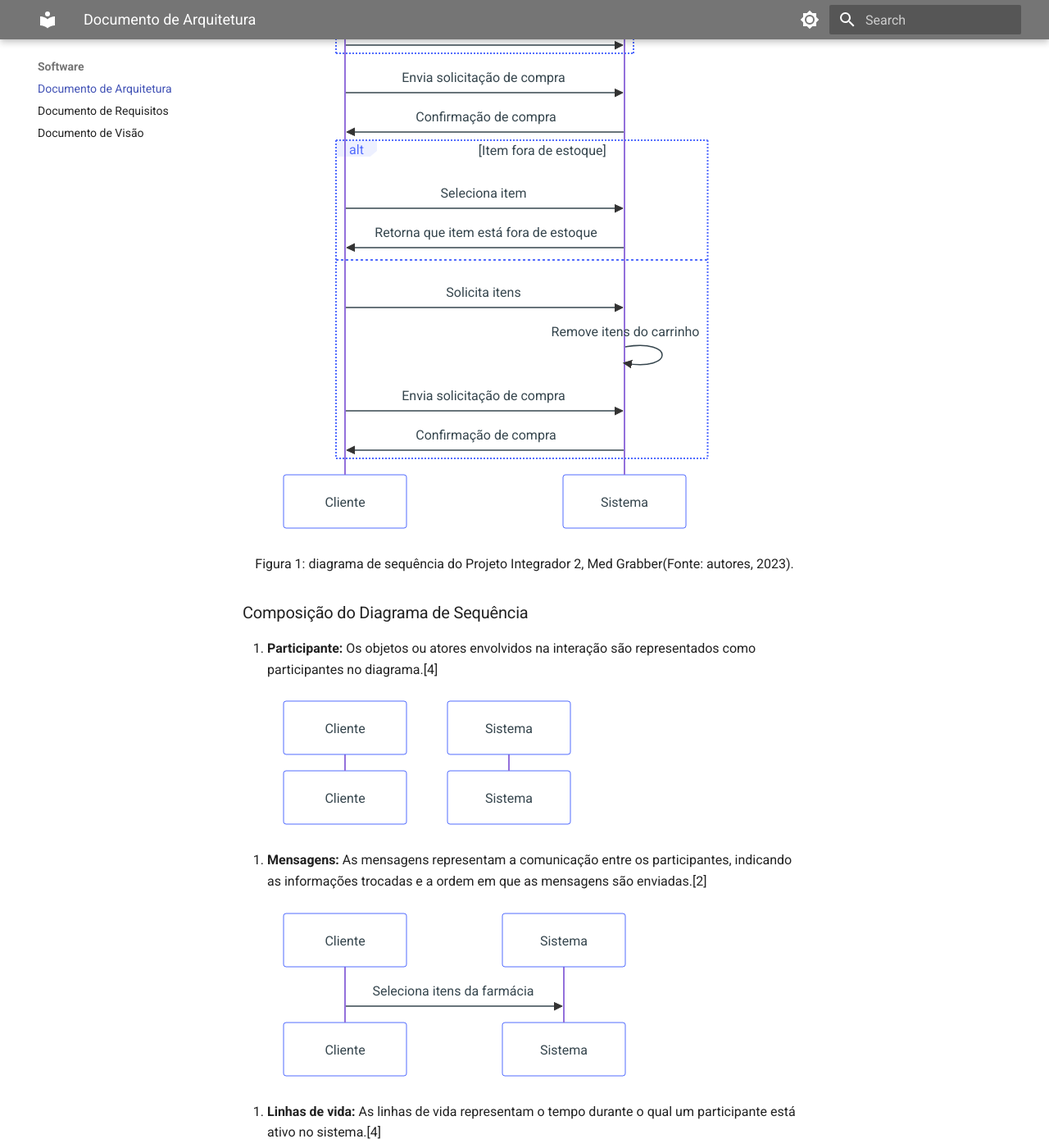
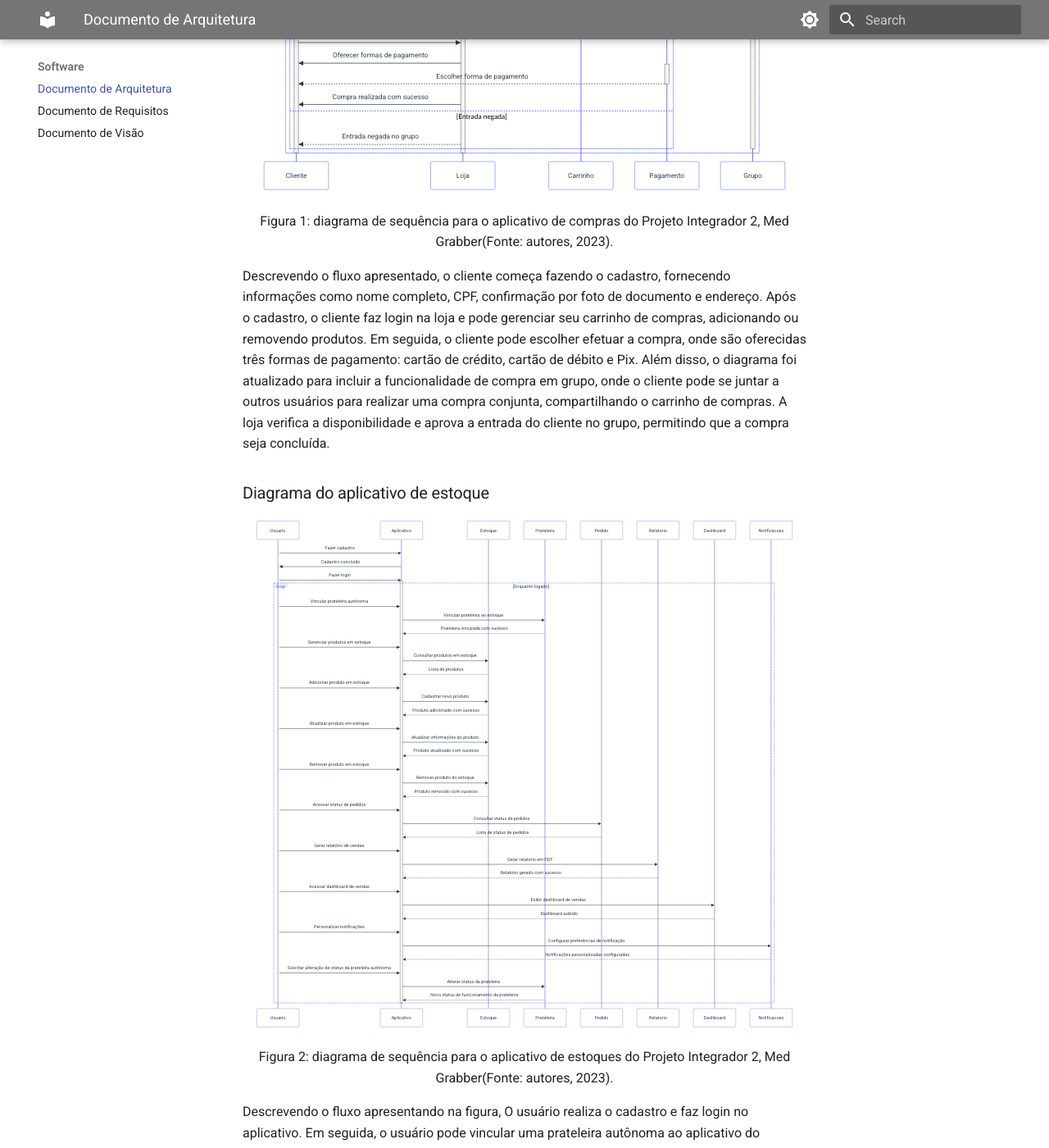
Before and after one commit to UNB-PI2-Grupo3-BracoRobotico/Documentation, an MkDocs documentation site: the page built from docs/documento_arquitetura.md, in a window 1280 px wide and 1400 px high, scrolled down 6927 px. Shown: the whole window at 82% size. Built offline with MkDocs 1.6.1 and Material for MkDocs 9.7.7, drawn with Linux system fonts in a browser that asks for light colours; some of the changed text lies outside the part shown.

Commit message:
Fix diargram de sequencia com novas especificacoes do projeto

````diff
--- a/docs/documento_arquitetura.md
+++ b/docs/documento_arquitetura.md
@@ -87,45 +87,153 @@ Tem a responsabilidade de armazenar os testes unitários e de integração do si
 
 Os diagramas de sequência são uma representação gráfica fundamental para modelar a interação entre objetos em um sistema. Eles fornecem uma visão detalhada da sequência de mensagens trocadas entre os objetos ao longo do tempo, permitindo que se visualize o comportamento dinâmico do sistema em questão. Além disso, os diagramas de sequência são amplamente utilizados na modelagem de processos de negócios, fluxos de trabalho e interações de software[3]. Como resultado, eles são ferramentas valiosas para os desenvolvedores de software e usuários finais, auxiliando na identificação de requisitos funcionais do sistema e na lógica de processamento de dados. Em resumo, os diagramas de sequência são uma parte essencial do processo de engenharia de software, permitindo uma comunicação clara e concisa de ideias e requisitos.
 
+
+### Diagrama do aplicativo de compras
+
 ```mermaid
 sequenceDiagram
     participant Cliente
-    participant Sistema
+    participant Loja
+    participant Carrinho
+    participant Pagamento
+    participant Grupo
 
-    Cliente->>Sistema: Seleciona itens da farmácia
-    Sistema->>Sistema: Adiciona itens ao carrinho de compra
-    Cliente->>Sistema: Entra no fluxo de pagamento
-    alt CPF vinculado
-        Cliente->>Sistema: Seleciona vincular CPF
-        Sistema->>Cliente: Solicita CPF
-        Cliente->>Sistema: Informa CPF
+    activate Cliente
+
+    Cliente->>Loja: Fazer cadastro
+    Loja->>Cliente: Solicitar nome completo
+    Cliente->>Loja: Enviar nome completo
+    Loja->>Cliente: Solicitar CPF
+    Cliente->>Loja: Enviar CPF
+    Loja->>Cliente: Solicitar confirmação por foto de documento
+    Cliente->>Loja: Enviar foto de documento
+    Loja->>Cliente: Solicitar endereço
+    Cliente->>Loja: Enviar endereço
+
+    Loja->>Cliente: Cadastro concluído
+
+    Cliente->>Loja: Fazer login
+    activate Loja
+
+    loop Enquanto logado
+        Cliente->>Loja: Gerenciar carrinho
+        Loja->>Carrinho: Adicionar/Remover produtos
+        Loja->>Cliente: Carrinho atualizado
+
+        Cliente->>Loja: Juntar-se a um grupo de compra
+        Loja->>Cliente: Grupos disponíveis
+        activate Grupo
+        Grupo-->>Cliente: Lista de grupos
+
+        Cliente->>Grupo: Escolher grupo
+        Grupo->>Loja: Solicitar entrada no grupo
+        Loja->>Grupo: Verificar disponibilidade e aprovar entrada
+        alt Entrada aprovada
+            Loja-->>Cliente: Entrada aprovada no grupo
+            Cliente->>Loja: Carrinho compartilhado do grupo
+
+            Cliente->>Loja: Efetuar compra
+            Loja->>Cliente: Oferecer formas de pagamento
+            activate Pagamento
+
+            Pagamento-->>Cliente: Escolher forma de pagamento
+
+            deactivate Pagamento
+            Loja->>Cliente: Compra realizada com sucesso
+        else Entrada negada
+            Loja-->>Cliente: Entrada negada no grupo
+        end
+
+        deactivate Grupo
     end
-    Cliente->>Sistema: Informa endereço de entrega
-    Cliente->>Sistema: Seleciona tipo de pagamento
-    alt Pagamento com PIX
-        Cliente->>Sistema: Seleciona PIX
-    else Pagamento com cartão digital
-        Cliente->>Sistema: Seleciona cartão digital
-    end
-    Cliente->>Sistema: Envia solicitação de compra
-    Sistema->>Cliente: Confirmação de compra
 
-    alt Item fora de estoque
-        Cliente->>Sistema: Seleciona item
-        Sistema->>Cliente: Retorna que item está fora de estoque
-    else
-        Cliente->>Sistema: Solicita itens
-        Sistema->>Sistema: Remove itens do carrinho
-        Cliente->>Sistema: Envia solicitação de compra
-        Sistema->>Cliente: Confirmação de compra
-    end
+    deactivate Loja
+    deactivate Cliente
 ```
 
 <center>
 
-<p> Figura 1: diagrama de sequência do Projeto Integrador 2, Med Grabber(Fonte: autores, 2023).</p>
+<p> Figura 1: diagrama de sequência para o aplicativo de compras do Projeto Integrador 2, Med Grabber(Fonte: autores, 2023).</p>
 
 </center>
+
+Descrevendo o fluxo apresentado, o cliente começa fazendo o cadastro, fornecendo informações como nome completo, CPF, confirmação por foto de documento e endereço. Após o cadastro, o cliente faz login na loja e pode gerenciar seu carrinho de compras, adicionando ou removendo produtos. Em seguida, o cliente pode escolher efetuar a compra, onde são oferecidas três formas de pagamento: cartão de crédito, cartão de débito e Pix. Além disso, o diagrama foi atualizado para incluir a funcionalidade de compra em grupo, onde o cliente pode se juntar a outros usuários para realizar uma compra conjunta, compartilhando o carrinho de compras. A loja verifica a disponibilidade e aprova a entrada do cliente no grupo, permitindo que a compra seja concluída.
+
+### Diagrama do aplicativo de estoque
+
+```mermaid
+sequenceDiagram
+    participant Usuario
+    participant Aplicativo
+    participant Estoque
+    participant Prateleira
+    participant Pedido
+    participant Relatorio
+    participant Dashboard
+    participant Notificacoes
+
+    activate Usuario
+
+    Usuario->>Aplicativo: Fazer cadastro
+    Aplicativo->>Usuario: Cadastro concluído
+
+    Usuario->>Aplicativo: Fazer login
+    activate Aplicativo
+
+    loop Enquanto logado
+
+        Usuario->>Aplicativo: Vincular prateleira autônoma
+        Aplicativo->>Prateleira: Vincular prateleira ao estoque
+        Prateleira-->>Aplicativo: Prateleira vinculada com sucesso
+
+        Usuario->>Aplicativo: Gerenciar produtos em estoque
+        Aplicativo->>Estoque: Consultar produtos em estoque
+        Estoque-->>Aplicativo: Lista de produtos
+
+        Usuario->>Aplicativo: Adicionar produto em estoque
+        Aplicativo->>Estoque: Cadastrar novo produto
+        Estoque-->>Aplicativo: Produto adicionado com sucesso
+
+        Usuario->>Aplicativo: Atualizar produto em estoque
+        Aplicativo->>Estoque: Atualizar informações do produto
+        Estoque-->>Aplicativo: Produto atualizado com sucesso
+
+        Usuario->>Aplicativo: Remover produto em estoque
+        Aplicativo->>Estoque: Remover produto do estoque
+        Estoque-->>Aplicativo: Produto removido com sucesso
+
+        Usuario->>Aplicativo: Acessar status de pedidos
+        Aplicativo->>Pedido: Consultar status de pedidos
+        Pedido-->>Aplicativo: Lista de status de pedidos
+
+        Usuario->>Aplicativo: Gerar relatório de vendas
+        Aplicativo->>Relatorio: Gerar relatório em PDF
+        Relatorio-->>Aplicativo: Relatório gerado com sucesso
+
+        Usuario->>Aplicativo: Acessar dashboard de vendas
+        Aplicativo->>Dashboard: Exibir dashboard de vendas
+        Dashboard-->>Aplicativo: Dashboard exibido
+
+        Usuario->>Aplicativo: Personalizar notificações
+        Aplicativo->>Notificacoes: Configurar preferências de notificação
+        Notificacoes-->>Aplicativo: Notificações personalizadas configuradas
+
+        Usuario->>Aplicativo: Solicitar alteração de status da prateleira autônoma
+        Aplicativo->>Prateleira: Alterar status da prateleira
+        Prateleira-->>Aplicativo: Novo status de funcionamento da prateleira
+
+    end
+
+    deactivate Aplicativo
+```
+
+<center>
+
+<p> Figura 2: diagrama de sequência para o aplicativo de estoques do Projeto Integrador 2, Med Grabber(Fonte: autores, 2023).</p>
+
+</center>
+
+Descrevendo o fluxo apresentando na figura, O usuário realiza o cadastro e faz login no aplicativo. Em seguida, o usuário pode vincular uma prateleira autônoma ao aplicativo do estoque. Após a vinculação, o usuário pode gerenciar os produtos em estoque, realizando ações como adicionar, consultar, atualizar e remover produtos. O usuário também pode acessar o status dos pedidos existentes. Além disso, o aplicativo permite a geração de relatórios de vendas em formato PDF e exibe um dashboard de vendas. O usuário pode personalizar as notificações de acordo com suas preferências. Por fim, o usuário pode solicitar a alteração do status de funcionamento da prateleira autônoma, e o aplicativo informa o status atual conforme necessário.
 
 ### Composição do Diagrama de Sequência
 
@@ -141,7 +249,7 @@ sequenceDiagram
 
 ```mermaid
 sequenceDiagram
-    Cliente->>Sistema: Seleciona itens da farmácia
+    Cliente->>Sistema: Seleciona itens da loja
 ```
 
 3. **Linhas de vida:** As linhas de vida representam o tempo durante o qual um participante está ativo no sistema.[4]
@@ -150,7 +258,7 @@ sequenceDiagram
 sequenceDiagram
     participant Cliente
     participant Sistema
-    Cliente->>Sistema: Seleciona itens da farmácia
+    Cliente->>Sistema: Seleciona itens da loja
     activate Sistema
     Sistema->>Sistema: Adiciona itens ao carrinho de compra
     deactivate Sistema
@@ -199,7 +307,7 @@ sequenceDiagram
 sequenceDiagram
     participant Cliente
     participant Sistema
-    Cliente->>Sistema: Seleciona itens da farmácia
+    Cliente->>Sistema: Seleciona itens da loja
     note right of Sistema: Adiciona itens ao carrinho
 ```
 
````
